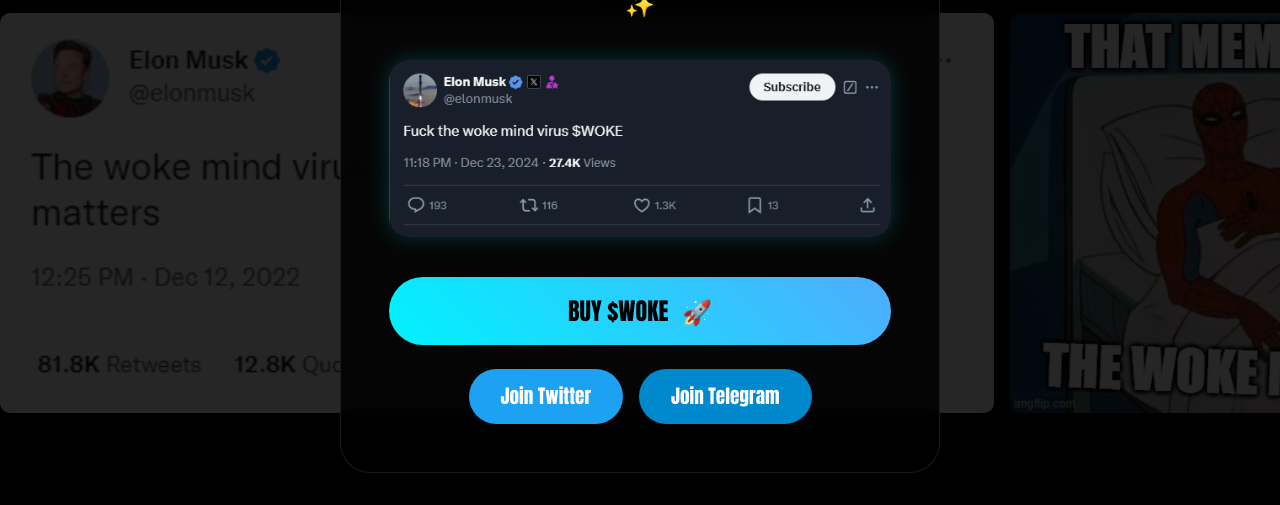
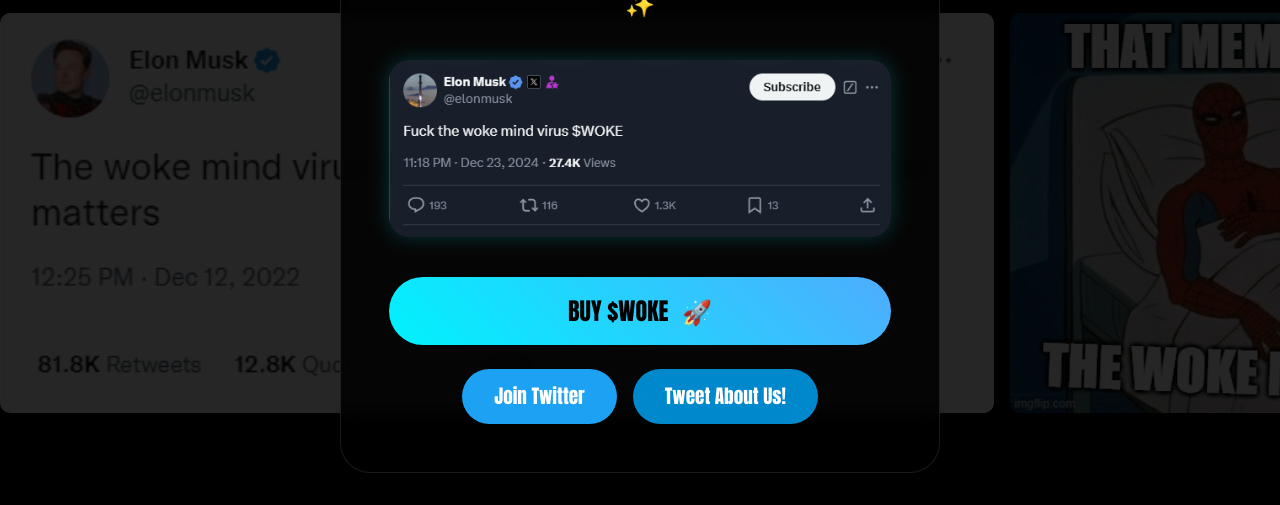
Before and after one commit to MasonNew/woke, a plain HTML site: page index.html in a window 1280 px wide. Shown: the part 403-908 px from the top of the page. Drawn offline with nearby package versions, Linux system fonts and the light colour scheme; a web font is replaced by a local one.

Commit message:
Update index.html

```diff
--- a/index.html
+++ b/index.html
@@ -32,11 +32,11 @@
                 </a>
 
                 <div class="social-buttons">
-                    <a href="#" class="social-btn twitter">
+                    <a href="https://x.com/_WokeMindVirus" class="social-btn twitter">
                         Join Twitter
                     </a>
-                    <a href="#" class="social-btn telegram">
-                        Join Telegram
+                    <a href="https://x.com/intent/post?text=Stay+%24WOKE+on+pump.fun" class="social-btn telegram">
+                        Tweet About Us!
                     </a>
                 </div>
             </div>
```
